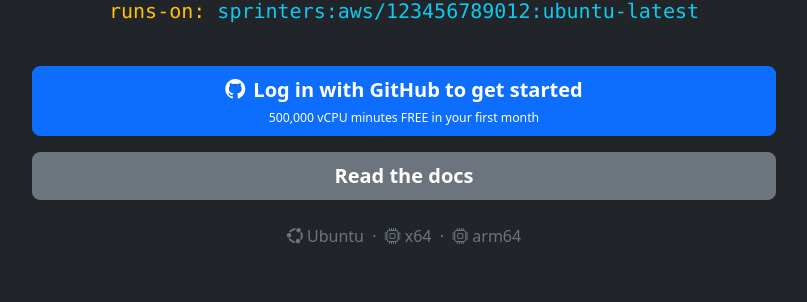
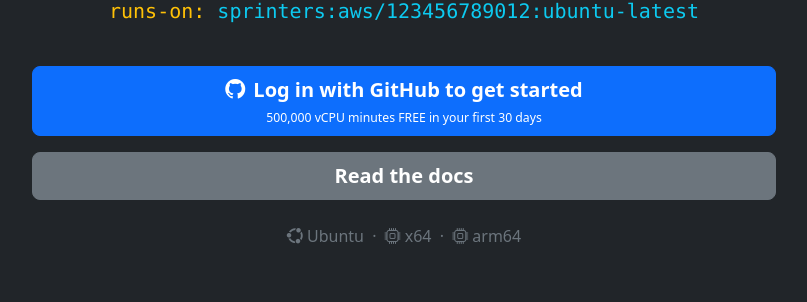
Before and after one commit to sprinters-sh/sprinters.sh, a Jekyll site: the page built from index.html, in a window 1280 px wide and 900 px high, scrolled down 621 px. Shown: the part 151-453 px from the top of the window, without its empty margins (236-1043 px from the left). Built offline with Jekyll 4.4.1, drawn with Linux system fonts in a browser that asks for light colours.

Commit message:
Slight wording clarification

```diff
--- a/index.html
+++ b/index.html
@@ -28,7 +28,7 @@
         <a href="https://console.sprinters.sh/login"
            class="btn btn-lg btn-primary fw-semibold">
             <div><i class='bi bi-github me-2'></i>Log in with GitHub to get started</div>
-            <div class="fs-8 mt-1 fw-normal">500,000 vCPU minutes FREE in your first month</div>
+            <div class="fs-8 mt-1 fw-normal">500,000 vCPU minutes FREE in your first 30 days</div>
         </a>
         <a href="/docs"
            class="btn btn-lg btn-secondary d-flex align-items-center justify-content-center fw-semibold">Read the docs</a>
```
